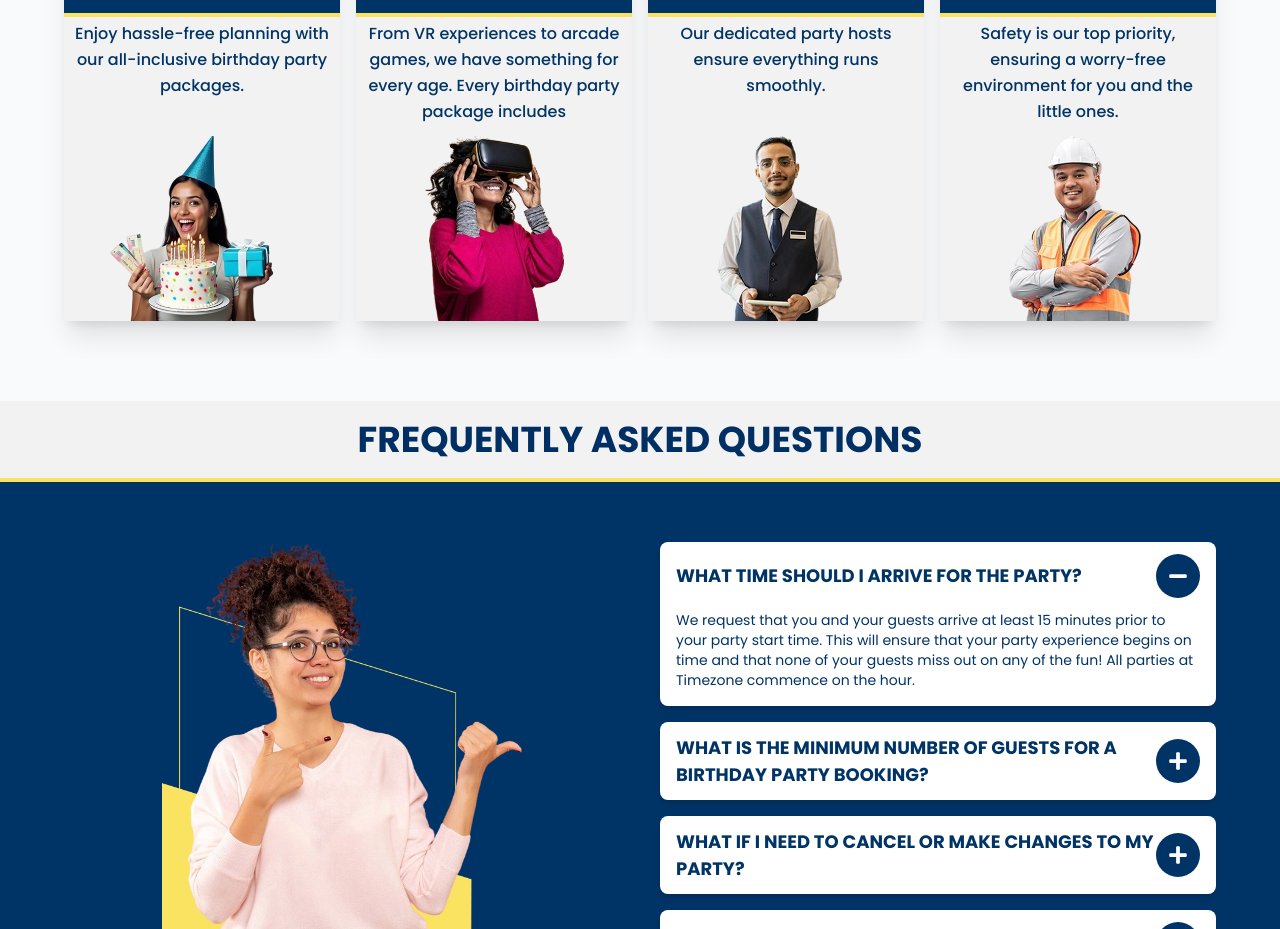
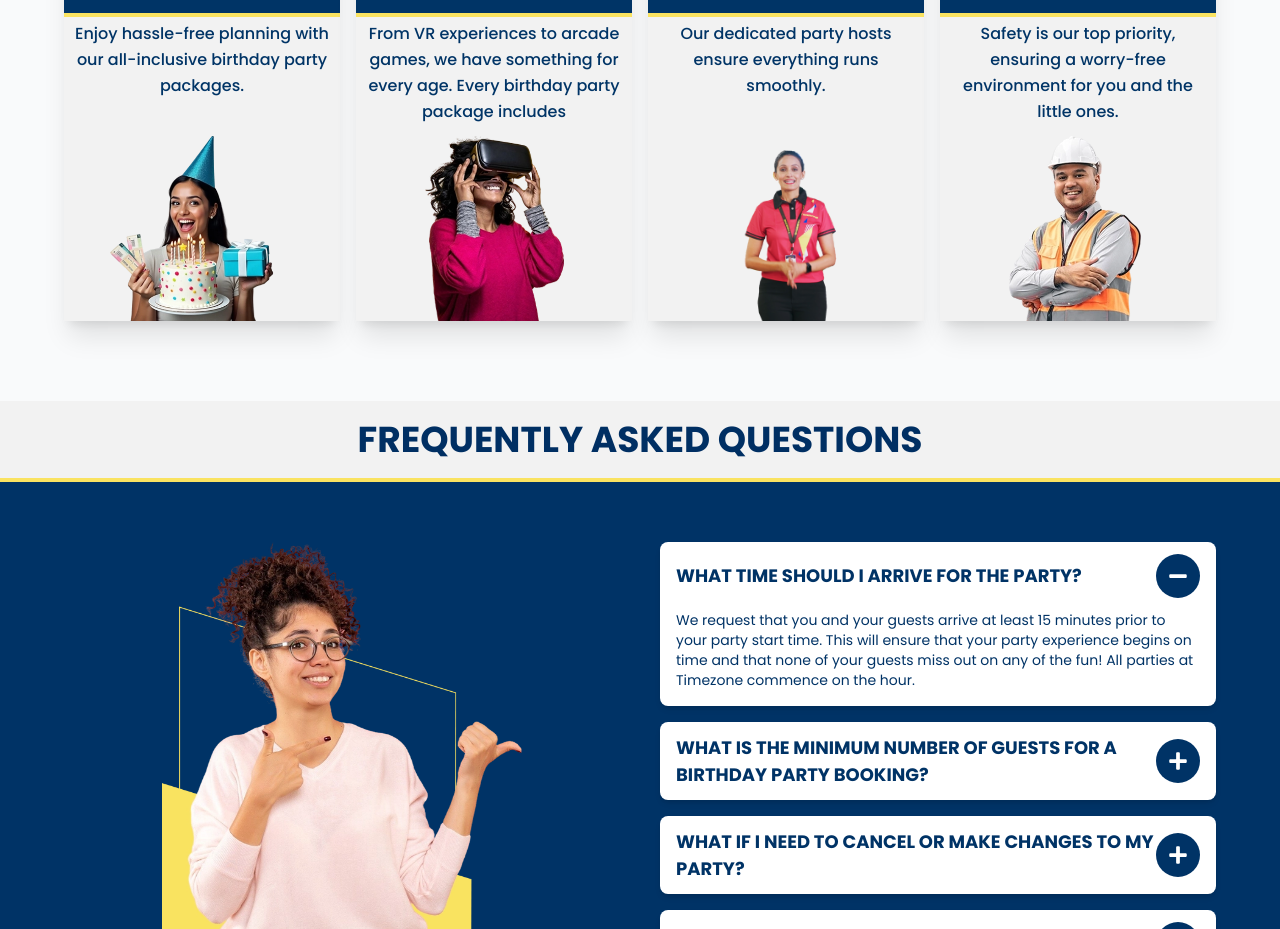
Before and after one commit to mizaannvoraa/TimeZone, a Next.js app: page / in a window 1280 px wide. Shown: the part 4900-5829 px from the top of the page. Built offline with nearby package versions, Linux system fonts and the light colour scheme.

Commit message:
Cards Image Changed

```diff
--- a/components/ServiceFeatures.js
+++ b/components/ServiceFeatures.js
@@ -18,7 +18,7 @@ const ServiceFeatures = () => {
     {
       title: "PROFESSIONAL HOSTS",
       description: "Our dedicated party hosts ensure everything runs smoothly.",
-      image: "/assets/wychbel2.webp",
+      image: "/assets/whychbel2.png",
       bgColor: "bg-[#003466]"
     },
     {
```
Also changed, not shown: public/assets/whychbel2.png (added), public/assets/wychbel2.webp (deleted).
